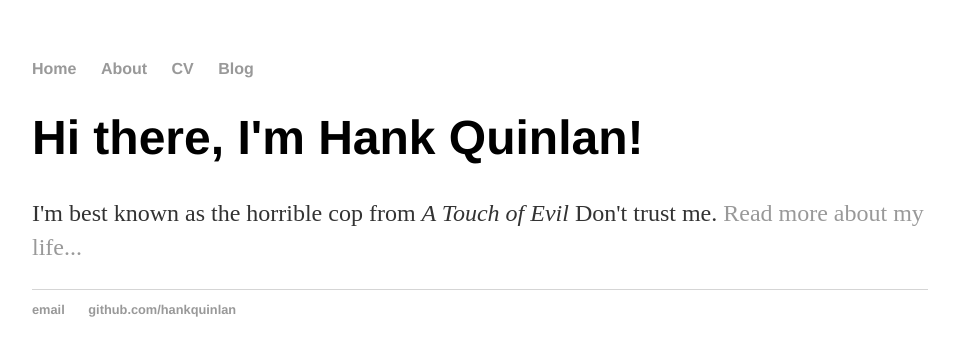
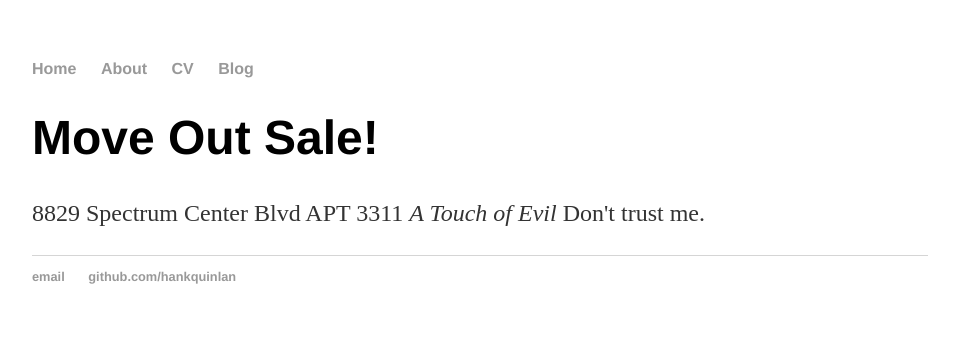
Before and after one commit to AvionMoveOut/AvionMoveOut.github.io, a Jekyll site: the page built from index.html, in a window 1280 px wide. Shown: the top 356 px of the page, without its empty margins (160-1119 px from the left). Built offline with Jekyll 4.4.1, drawn with Linux system fonts in a browser that asks for light colours.

Commit message:
Update index.html

```diff
--- a/index.html
+++ b/index.html
@@ -1,8 +1,10 @@
 ---
 layout: default
-title: Hank Quinlan, Horrible Cop
+title: Avion 3311
 ---
 <div class="blurb">
-	<h1>Hi there, I'm Hank Quinlan!</h1>
-	<p>I'm best known as the horrible cop from <em>A Touch of Evil</em> Don't trust me. <a href="/about">Read more about my life...</a></p>
-</div><!-- /.blurb -->
+	<h1>Move Out Sale!</h1>
+	<p>8829 Spectrum Center Blvd APT 3311 <em>A Touch of Evil</em> Don't trust me. </p>
+</div><!-- /.blurb
+
+<!-- <a href="/about">Read more about my life...</a> -->
```
